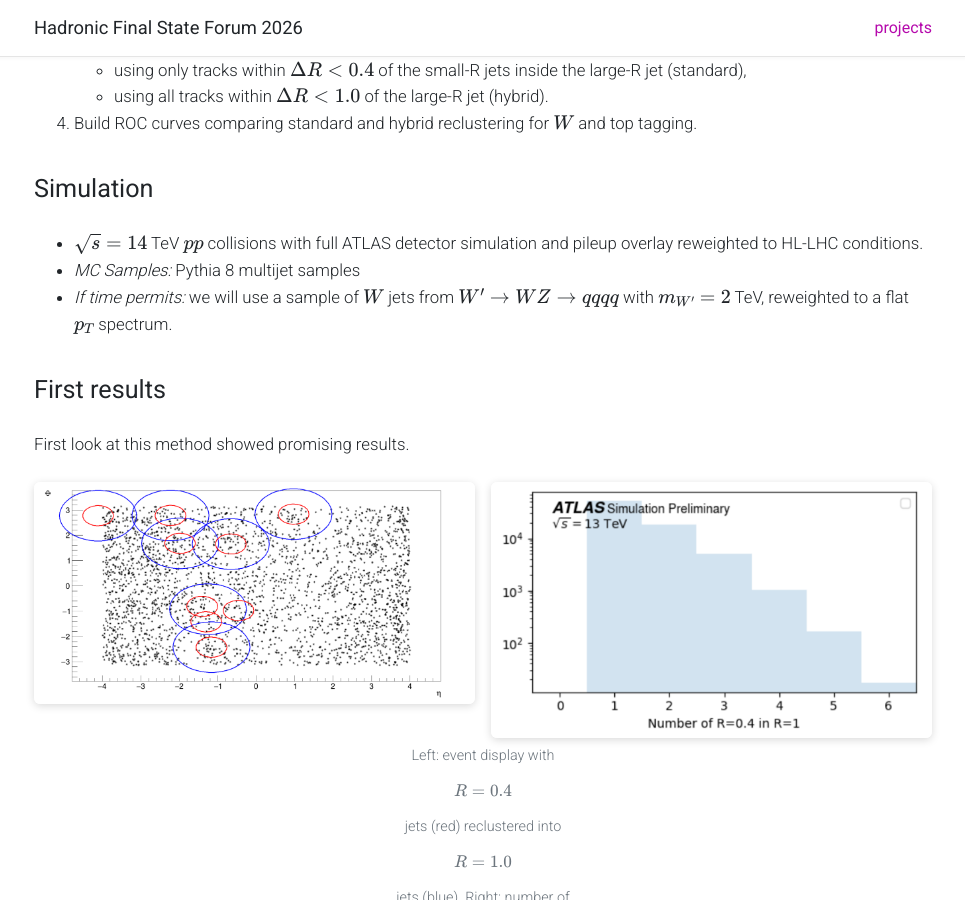
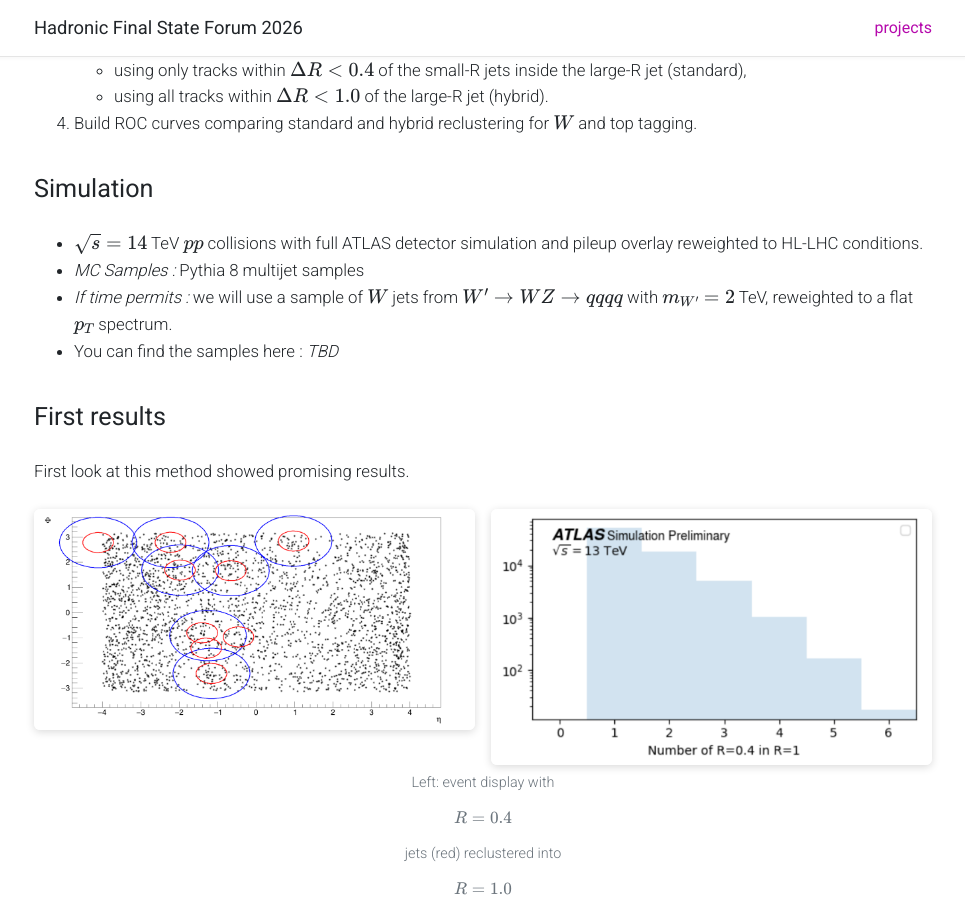
Before and after one commit to hfsf2026/hfsf2026.github.io, a Jekyll site: the page built from _projects/hybridjets.md, in a window 1280 px wide and 900 px high, scrolled down 3207 px. Shown: the whole window, without its empty margins (157-1122 px from the left). Built offline with Jekyll 4.4.1, drawn with Linux system fonts in a browser that asks for light colours.

Commit message:
add line about path to samples

```diff
--- a/_projects/hybridjets.md
+++ b/_projects/hybridjets.md
@@ -53,8 +53,9 @@ where energy is spread across many soft, wide angle objects that a hard small-R
 ## Simulation
 
 - $$\sqrt{s} = 14$$ TeV $$pp$$ collisions with full ATLAS detector simulation and pileup overlay reweighted to HL-LHC conditions.
-- *MC Samples:* Pythia 8 multijet samples
-- *If time permits:* we will use a sample of $$W$$ jets from $$W' \to WZ \to qqqq$$ with $$m_{W'} = 2$$ TeV, reweighted to a flat $$p_T$$ spectrum.
+- *MC Samples :* Pythia 8 multijet samples
+- *If time permits :* we will use a sample of $$W$$ jets from $$W' \to WZ \to qqqq$$ with $$m_{W'} = 2$$ TeV, reweighted to a flat $$p_T$$ spectrum.
+- You can find the samples here : *TBD*
 
 ## First results
 
```
